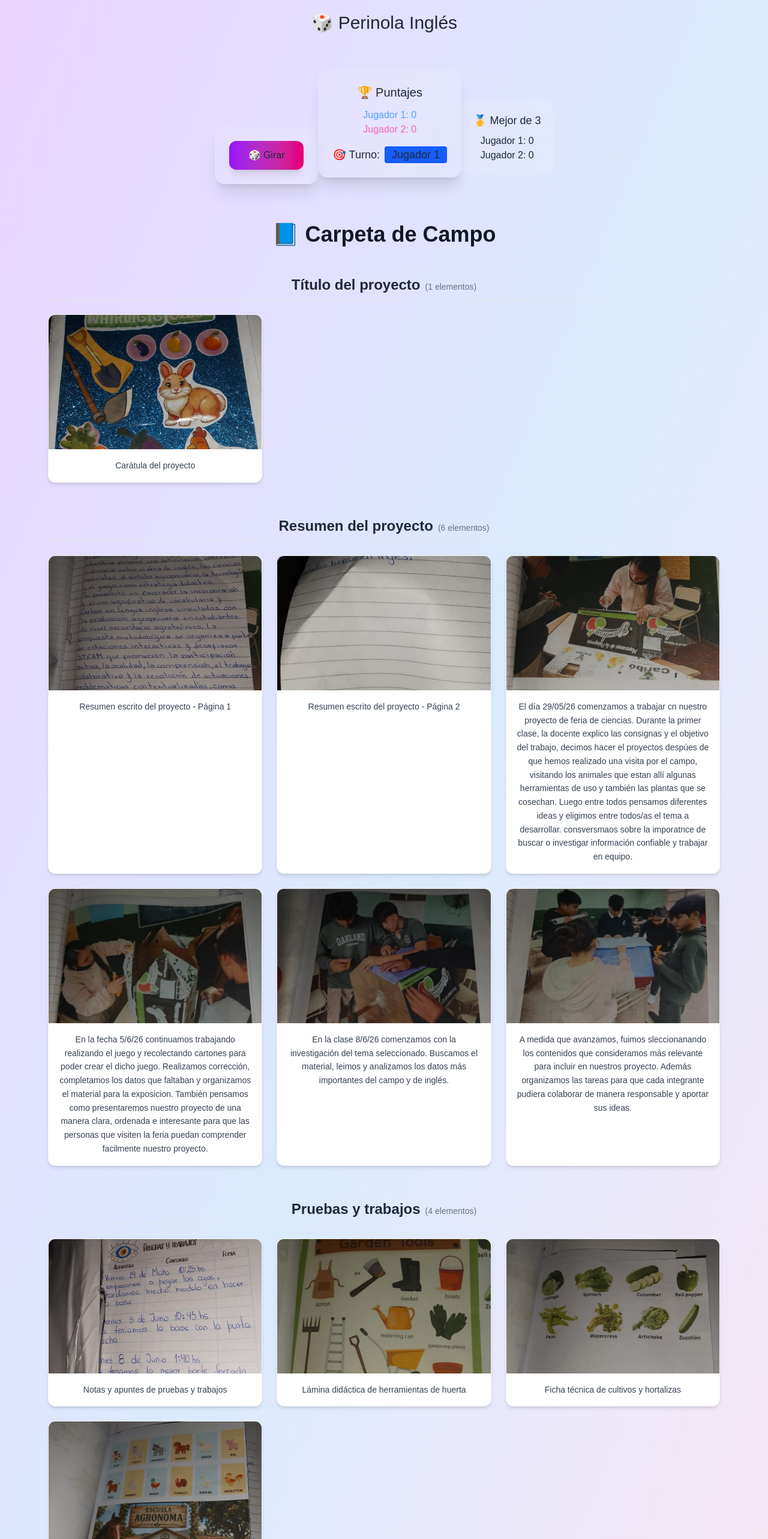
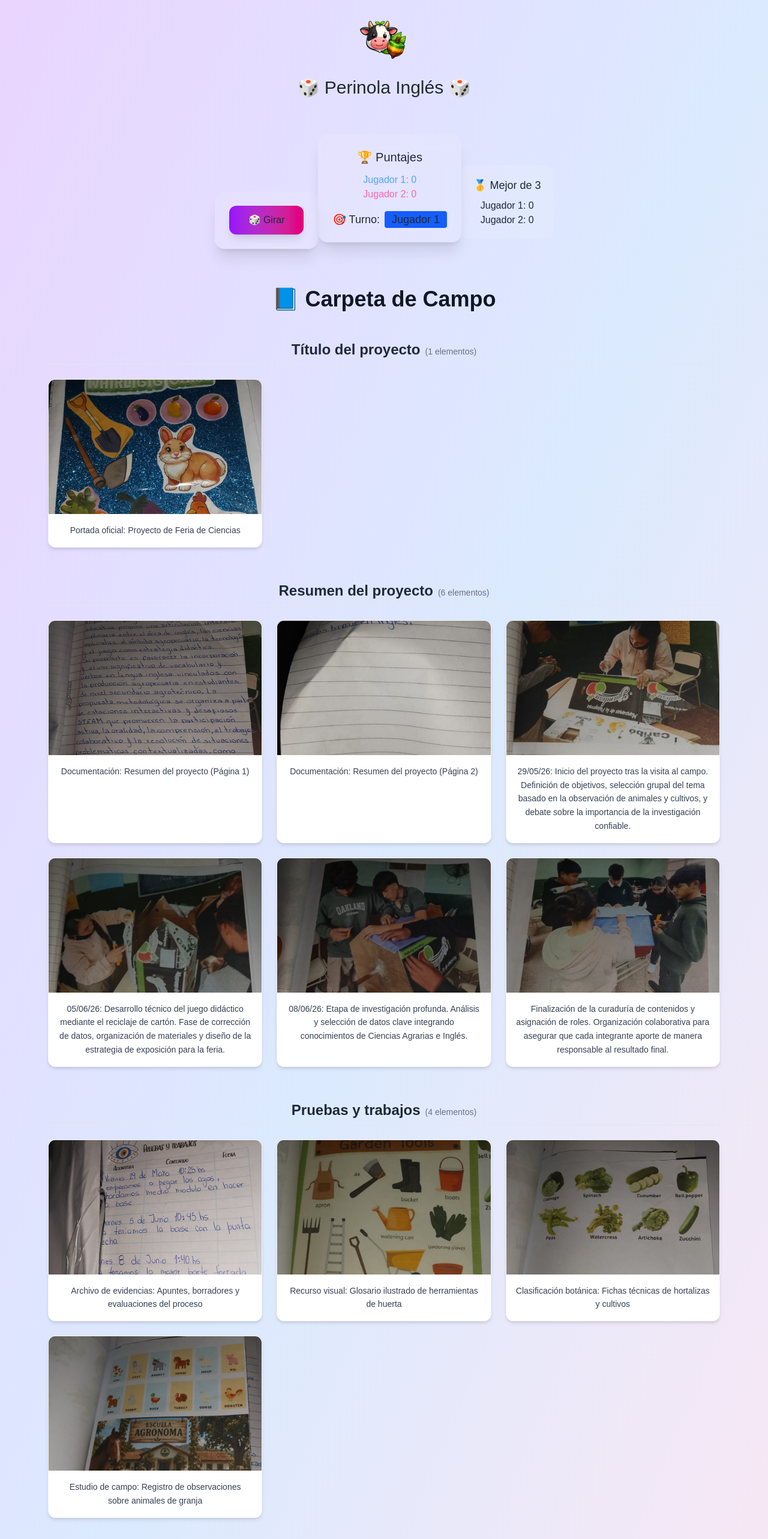
Before and after one commit to CoronelFederico/perinola-digital, a Next.js app: page / in a window 1280 px wide. Shown: the top 2566 px of the page at 60% size. Built offline with nearby package versions, Linux system fonts and the light colour scheme; no server answers; the database is empty.

Commit message:
upload logo png

```diff
--- a/src/app/page.js
+++ b/src/app/page.js
@@ -189,27 +189,27 @@ const cerrarModal = () => setImagenExpandida(null);
 // 📦 DATOS ORGANIZADOS (Rutas normalizadas)
 const carpetaData = {
     "titulo": [
-      { "id": 101, "imagen": "/imagenes/caratula.jpeg", "descripcion": "Carátula del proyecto" }
-
+      { "id": 101, "imagen": "/imagenes/caratula.jpeg", "descripcion": "Portada oficial: Proyecto de Feria de Ciencias" }
     ],
     "resumen": [
-      { "id": 201, "imagen": "/imagenes/resumendelproyecto.jpeg", "descripcion": "Resumen escrito del proyecto - Página 1" },
-      { "id": 202, "imagen": "/imagenes/resumendelproyecto1.jpeg", "descripcion": "Resumen escrito del proyecto - Página 2" },
-      { "id": 203, "imagen": "/imagenes/6.jpeg", "descripcion": "El día 29/05/26 comenzamos a trabajar cn nuestro proyecto de feria de ciencias. Durante la primer clase, la docente explico las consignas y el objetivo del trabajo, decimos hacer el proyectos despúes de que hemos realizado una visita por el campo, visitando los animales que estan allí algunas herramientas de uso y también las plantas que se cosechan. Luego entre todos pensamos diferentes ideas y eligimos entre todos/as el tema a desarrollar. consversmaos sobre la imporatnce de buscar o investigar información confiable y trabajar en equipo." },
-      { "id": 205, "imagen": "/imagenes/8.jpeg", "descripcion": "En la fecha 5/6/26 continuamos trabajando realizando el juego y recolectando cartones para poder crear el dicho juego. Realizamos corrección, completamos los datos que faltaban y organizamos el material para la exposicion. También pensamos como presentaremos nuestro proyecto de una manera clara, ordenada e interesante para que las personas que visiten la feria puedan comprender facilmente nuestro proyecto." },
-      { "id": 206, "imagen": "/imagenes/9.jpeg", "descripcion": "En la clase 8/6/26 comenzamos con la investigación del tema seleccionado. Buscamos el material, leimos y analizamos los datos más importantes del campo y de inglés." },
-      { "id": 207, "imagen": "/imagenes/10.jpeg", "descripcion": "A medida que avanzamos, fuimos sleccionanando los contenidos que consideramos más relevante para incluir en nuestros proyecto. Además organizamos las tareas para que cada integrante pudiera colaborar de manera responsable y aportar sus ideas." }
+      { "id": 201, "imagen": "/imagenes/resumendelproyecto.jpeg", "descripcion": "Documentación: Resumen del proyecto (Página 1)" },
+      { "id": 202, "imagen": "/imagenes/resumendelproyecto1.jpeg", "descripcion": "Documentación: Resumen del proyecto (Página 2)" },
+      { "id": 203, "imagen": "/imagenes/6.jpeg", "descripcion": "29/05/26: Inicio del proyecto tras la visita al campo. Definición de objetivos, selección grupal del tema basado en la observación de animales y cultivos, y debate sobre la importancia de la investigación confiable." },
+      { "id": 205, "imagen": "/imagenes/8.jpeg", "descripcion": "05/06/26: Desarrollo técnico del juego didáctico mediante el reciclaje de cartón. Fase de corrección de datos, organización de materiales y diseño de la estrategia de exposición para la feria." },
+      { "id": 206, "imagen": "/imagenes/9.jpeg", "descripcion": "08/06/26: Etapa de investigación profunda. Análisis y selección de datos clave integrando conocimientos de Ciencias Agrarias e Inglés." },
+      { "id": 207, "imagen": "/imagenes/10.jpeg", "descripcion": "Finalización de la curaduría de contenidos y asignación de roles. Organización colaborativa para asegurar que cada integrante aporte de manera responsable al resultado final." }
     ],
     "pruebas": [
-      { "id": 301, "imagen": "/imagenes/pruebasytrabajos.jpeg", "descripcion": "Notas y apuntes de pruebas y trabajos" },
-      { "id": 302, "imagen": "/imagenes/herramientas.jpeg", "descripcion": "Lámina didáctica de herramientas de huerta" },
-      { "id": 303, "imagen": "/imagenes/vegetals.jpeg", "descripcion": "Ficha técnica de cultivos y hortalizas" },
-      { "id": 304, "imagen": "/imagenes/animals.jpeg", "descripcion": "Apuntes de animales de granja y observaciones" }
+      { "id": 301, "imagen": "/imagenes/pruebasytrabajos.jpeg", "descripcion": "Archivo de evidencias: Apuntes, borradores y evaluaciones del proceso" },
+      { "id": 302, "imagen": "/imagenes/herramientas.jpeg", "descripcion": "Recurso visual: Glosario ilustrado de herramientas de huerta" },
+      { "id": 303, "imagen": "/imagenes/vegetals.jpeg", "descripcion": "Clasificación botánica: Fichas técnicas de hortalizas y cultivos" },
+      { "id": 304, "imagen": "/imagenes/animals.jpeg", "descripcion": "Estudio de campo: Registro de observaciones sobre animales de granja" }
     ],
     "souvenirs": [
-      { "id": 401, "imagen": "/imagenes/souvenirs.jpeg", "descripcion": "Registro final del proceso y conclusiones" }
+      { "id": 401, "imagen": "/imagenes/souvenirs.jpeg", "descripcion": "Cierre del proyecto: Conclusiones finales y entrega de recordatorios" }
     ]
   };
+
 
 
 
@@ -226,7 +226,14 @@ const carpetaData = {
   return (
     <main className="min-h-screen bg-gradient-to-br from-purple-200 via-blue-100 to-pink-100 text-gray-800 text-center p-5">
 
-      <h1 className="text-3xl mb-5">🎲 Perinola Inglés</h1>
+<div className="flex flex-col items-center justify-center gap-3">
+  <img
+    src="/imagenes/vaquita.png"
+    alt="Vaquita"
+    className="w-24 h-24 object-contain"
+  />
+  <h1 className="text-3xl mb-5">🎲 Perinola Inglés 🎲</h1>
+</div>
 
 <div className="bg-white/10 backdrop-blur-md p-6 rounded-2xl shadow-xl inline-block mt-5">
 
```
Also changed, not shown: public/imagenes/vaquita.png (added).
